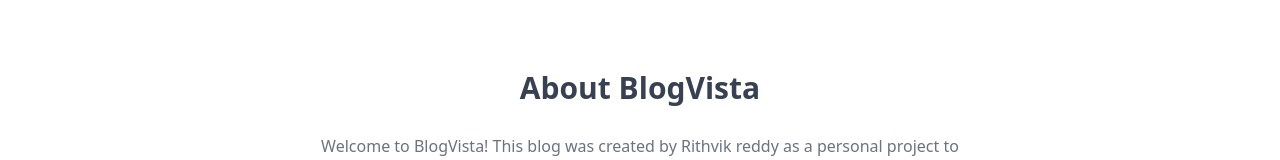
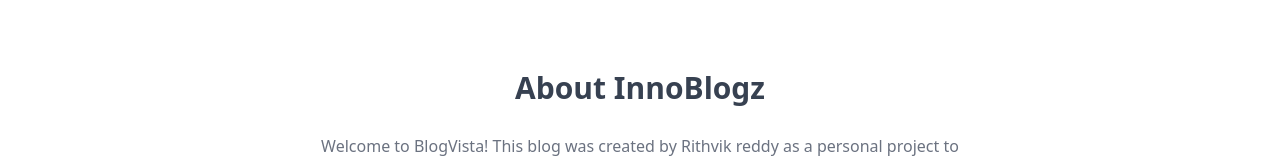
Before and after one commit to rithvikreddybasani/BlogVista, a React (Vite) app in the folder client/: page /about in a window 1280 px wide. Shown: the part 232-392 px from the top of the page. Built offline with nearby package versions, Linux system fonts and the light colour scheme.

Commit message:
Update About.jsx

```diff
--- a/client/src/pages/About.jsx
+++ b/client/src/pages/About.jsx
@@ -4,7 +4,7 @@
       <div className="max-w-2xl mx-auto p-3 text-center">
         <div>
           <h1 className="text-3xl font font-semibold text-center my-7">
-            About BlogVista
+            About InnoBlogz
           </h1>
           <div className="text-md text-gray-500 flex flex-col gap-6">
             <p>
```
